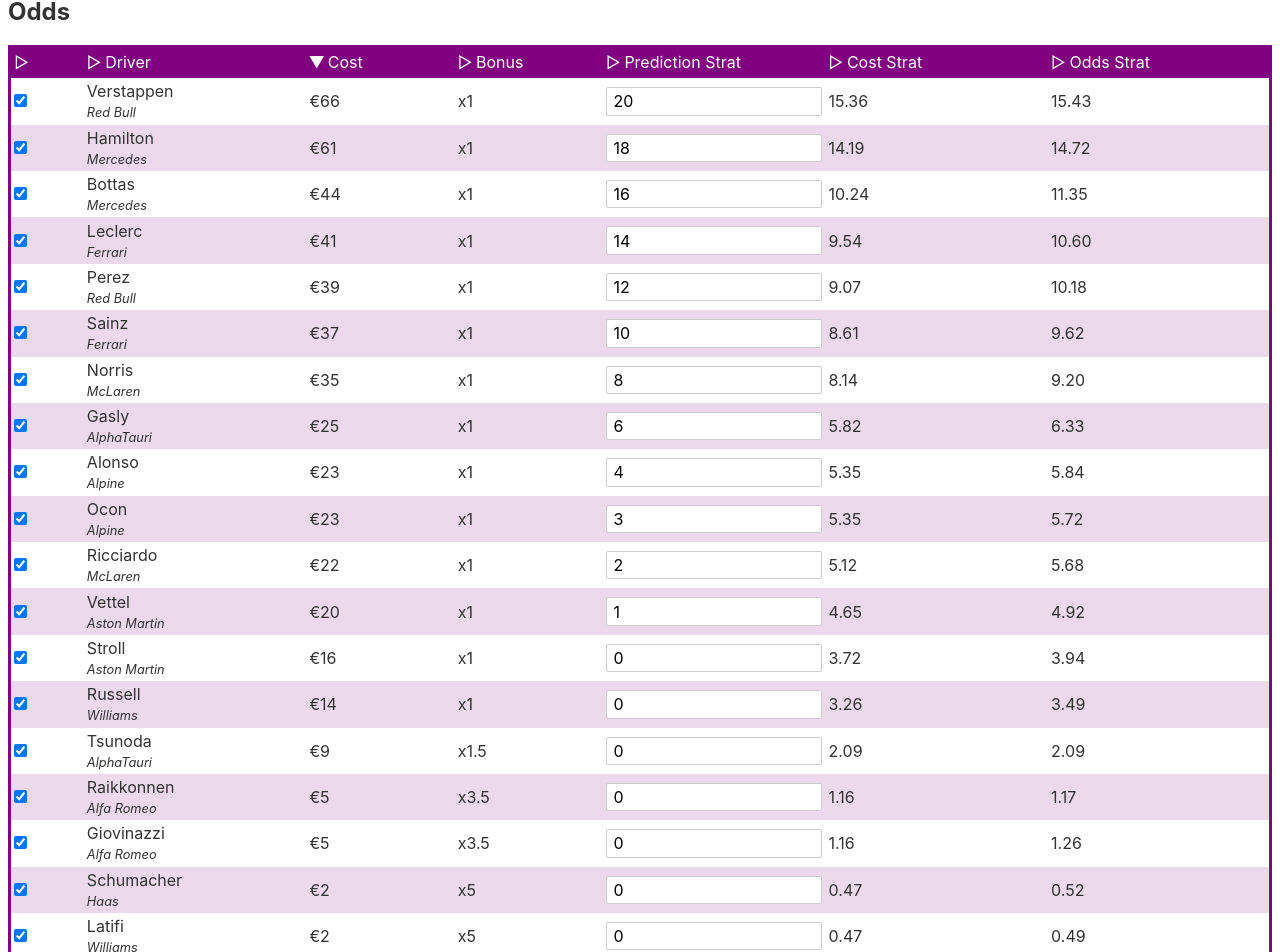
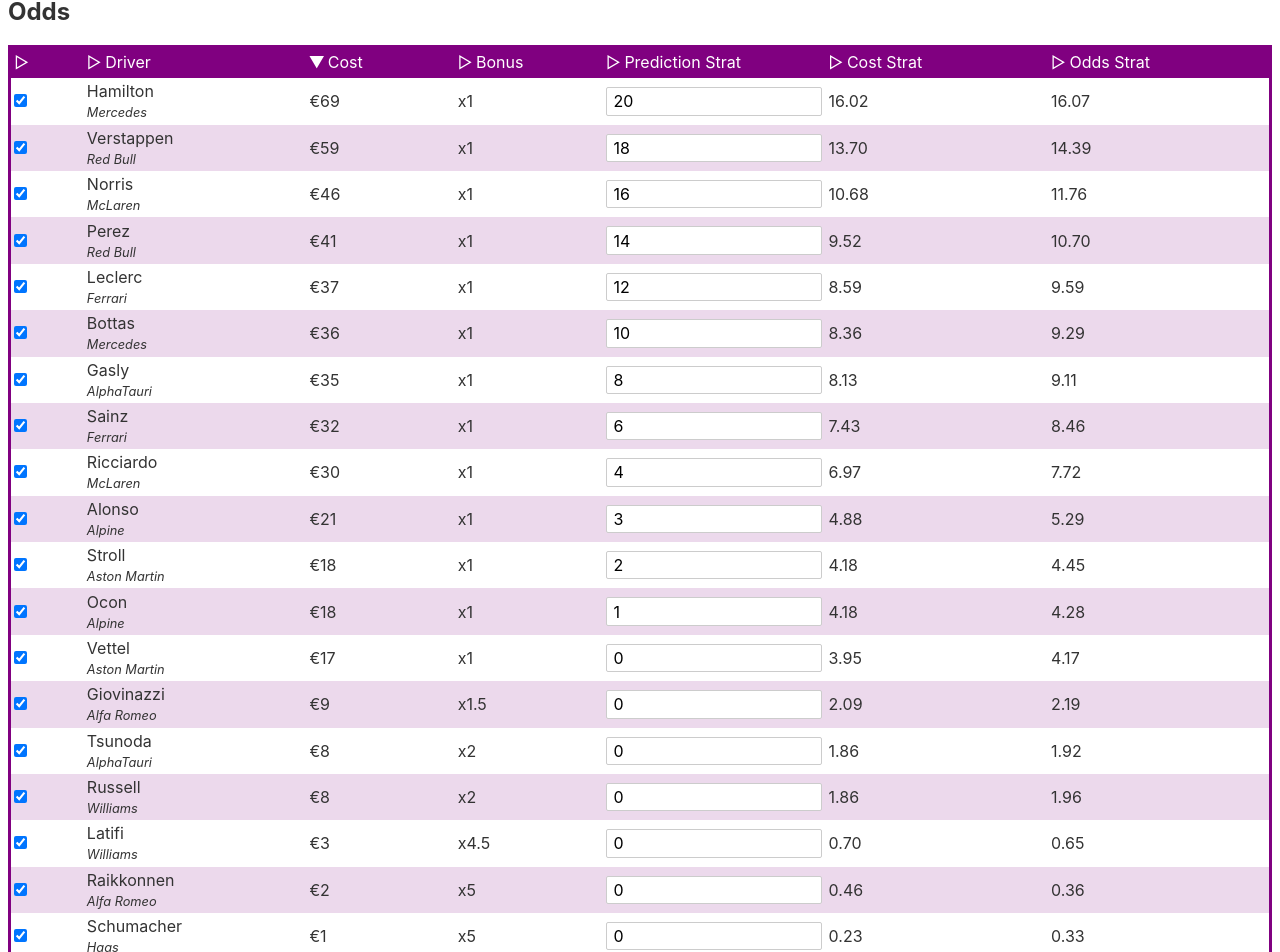
Before and after one commit to decepulis/formula-fun, a Svelte app: page / in a window 1280 px wide. Shown: the part 158-1110 px from the top of the page. Built offline with nearby package versions, Linux system fonts and the light colour scheme.

Commit message:
Italy Odds; Netherlands Results

```diff
--- a/src/season.ts
+++ b/src/season.ts
@@ -589,5 +589,52 @@
       Russell: { o1: 50000, o3: 1400, o6: 400, o10: 175 },
       Latifi: { o1: 200000, o3: 50000, o6: 25000, o10: 1000 },
     },
+    results: [
+      "Verstappen",
+      "Hamilton",
+      "Bottas",
+      "Gasly",
+      "Leclerc",
+      "Alonso",
+      "Sainz",
+      "Perez",
+      "Ocon",
+      "Norris",
+      "Ricciardo",
+      "Stroll",
+      "Vettel",
+      "Giovinazzi",
+      "Raikkonnen",
+      "Latifi",
+      "Russell",
+      "Schumacher",
+      "Tsunoda",
+      "Mazepin",
+    ],
+  },
+  {
+    race: "Italy",
+    odds: {
+      Hamilton: { o1: -185, o3: -450, o6: -500, o10: -800 },
+      Bottas: { o1: 4000, o3: 250, o6: -140, o10: -350 },
+      Verstappen: { o1: 225, o3: -275, o6: -400, o10: -800 },
+      Perez: { o1: 2500, o3: 200, o6: -275, o10: -400 },
+      Leclerc: { o1: 6600, o3: 450, o6: -225, o10: -400 },
+      Sainz: { o1: 10000, o3: 1100, o6: -175, o10: -300 },
+      Ricciardo: { o1: 4000, o3: 600, o6: 110, o10: -300 },
+      Norris: { o1: 1000, o3: 120, o6: -350, o10: -400 },
+      Stroll: { o1: 20000, o3: 1400, o6: 500, o10: -150 },
+      Vettel: { o1: 20000, o3: 1400, o6: 700, o10: -150 },
+      Alonso: { o1: 50000, o3: 1400, o6: 275, o10: -175 },
+      Ocon: { o1: 50000, o3: 1400, o6: 600, o10: -150 },
+      Gasly: { o1: 6600, o3: 600, o6: -200, o10: -350 },
+      Tsunoda: { o1: 100000, o3: 10000, o6: 5000, o10: 185 },
+      Raikkonnen: { o1: 400000, o3: 25000, o6: 15000, o10: 1600 },
+      Giovinazzi: { o1: 50000, o3: 6600, o6: 3300, o10: 160 },
+      Schumacher: { o1: 300000, o3: 25000, o6: 10000, o10: 2000 },
+      Mazepin: { o1: 400000, o3: 25000, o6: 15000, o10: 2500 },
+      Russell: { o1: 200000, o3: 10000, o6: 4000, o10: 185 },
+      Latifi: { o1: 200000, o3: 20000, o6: 10000, o10: 800 },
+    },
   },
 ];
```
